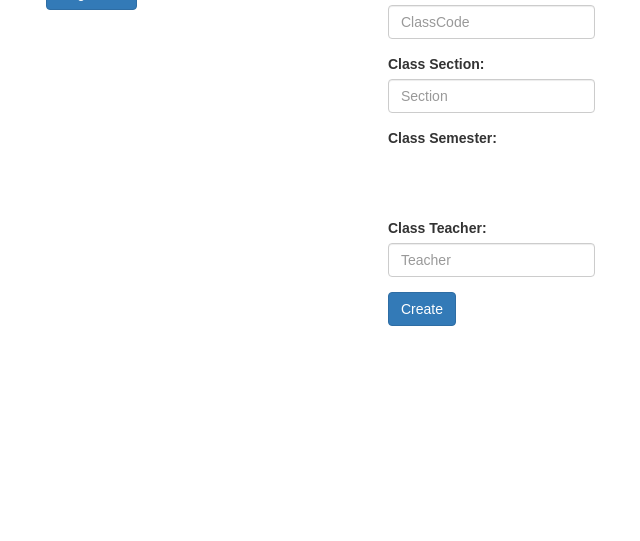
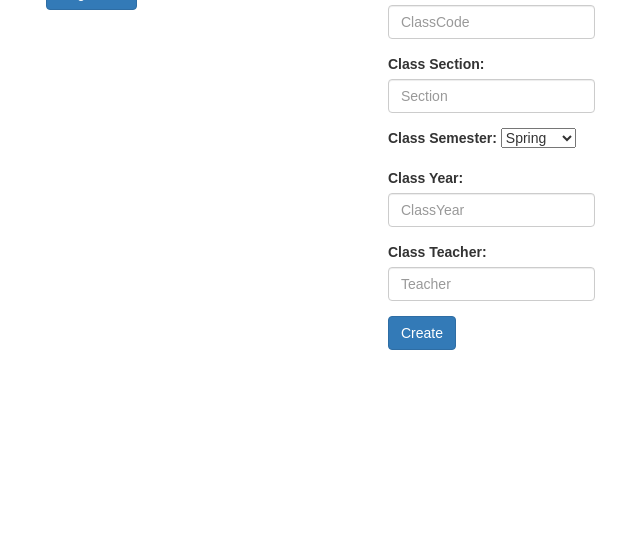
Before and after one commit to WickMod/Object-Oriented-Programming-Application, a Flask app: template Full_Stack_Example/Full_Stack_Example/app/templates/schoolname.html in a window 1280 px wide. Shown: the part 204-745 px from the top of the page, without its empty margins (107-747 px from the left). Run offline with Flask 2, Linux system fonts and the light colour scheme; the template is opened without the code that fills it, so the values that code supplies are empty; some libraries are stand-ins or nearby versions.

Commit message:
Class :)

```diff
--- a/Full_Stack_Example/Full_Stack_Example/app/VideoSharing_Repo/ClassRepository.py
+++ b/Full_Stack_Example/Full_Stack_Example/app/VideoSharing_Repo/ClassRepository.py
@@ -124,7 +124,7 @@ class ClassRepository:
              password="postgres-password")
 
         try:
-            stmt = "INSERT INTO Classes(ClassName, ClassCode, Section, Semester, Teacher, SchoolId, SchoolYear) VALUES('"+_class.ClassName+"', '"+_class.ClassCode+"', '"+_class.Section+"', '"+_class.Semester+"', '"+_class.Teacher+"', '"+_class.SchoolId+", '"+_class.ClassYear+"'');"
+            stmt = "INSERT INTO Classes(ClassName, ClassCode, Section, Semester, Teacher, SchoolId, ClassYear) VALUES('"+_class.ClassName+"', '"+_class.ClassCode+"', '"+_class.Section+"', '"+_class.Semester+"', '"+_class.Teacher+"', '"+_class.SchoolId+"', '"+_class.ClassYear+"');"
             cur = conn.cursor()
             cur.execute(stmt)
             conn.commit()
--- a/Full_Stack_Example/Full_Stack_Example/app/app.py
+++ b/Full_Stack_Example/Full_Stack_Example/app/app.py
@@ -59,6 +59,7 @@ def create_class_form():
     new_class.Semester = request.form['Semester']
     new_class.Teacher = request.form['Teacher']
     new_class.SchoolId = request.form['SchoolId']
+    new_class.ClassYear = request.form['ClassYear']
 
     if class_svc.register_class(new_class):
         return render_template("classname.html", _class = new_class)
--- a/Full_Stack_Example/Full_Stack_Example/app/templates/classname.html
+++ b/Full_Stack_Example/Full_Stack_Example/app/templates/classname.html
@@ -2,6 +2,8 @@
 {% block body %}
 
 <h1>{{ _class.ClassName }}</h1>
+<h1>{{ _class.Semester }}</h1>
+<h1>{{ _class.ClassYear }}</h1>
 
 <form action="/join_class_form" method = "POST">
     <input type = "hidden" id = "classId" name = "classId" value = "{{ _class.ClassId }}"></input>
--- a/Full_Stack_Example/Full_Stack_Example/app/templates/schoolname.html
+++ b/Full_Stack_Example/Full_Stack_Example/app/templates/schoolname.html
@@ -27,9 +27,15 @@
             </div>
             <div class="form-group">
                 <label for="semester here">Class Semester:</label>
-                <option value = "Spring"></option>
-                <option value = "Spring"></option>
-                <option value = "Fall"></option>
+                <select id="Semester" placeholer="Semester" id="Semester" name="Semester" required>
+                    <option value = "Spring">Spring</option>
+                    <option value = "Summer">Summer</option>
+                    <option value = "Fall">Fall</option>
+                </select>
+            </div>
+            <div class="form-group">
+                <label for="year here">Class Year:</label>
+                <input type="text" class="form-control" id="ClassYear" placeholder="ClassYear" name="ClassYear" required>
             </div>
             <div class="form-group">
                 <label for="teacher here">Class Teacher:</label>
```
